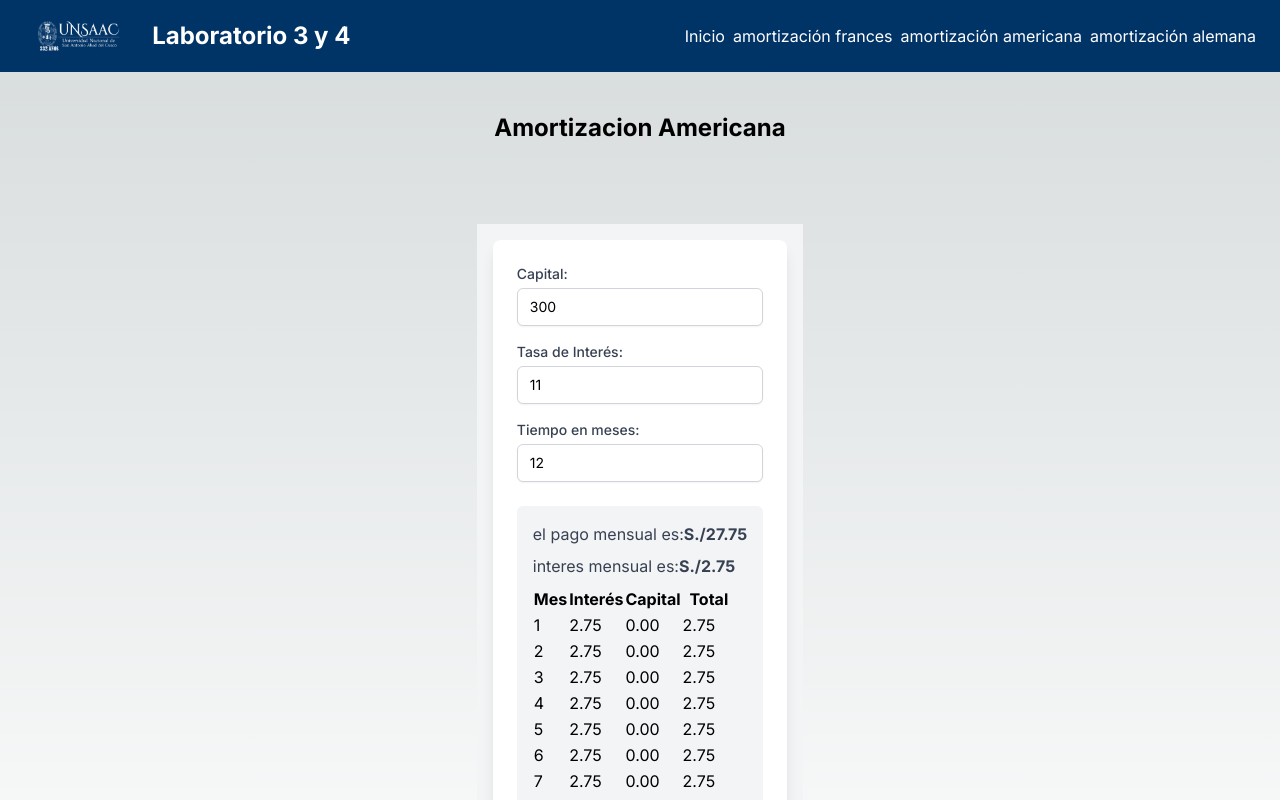
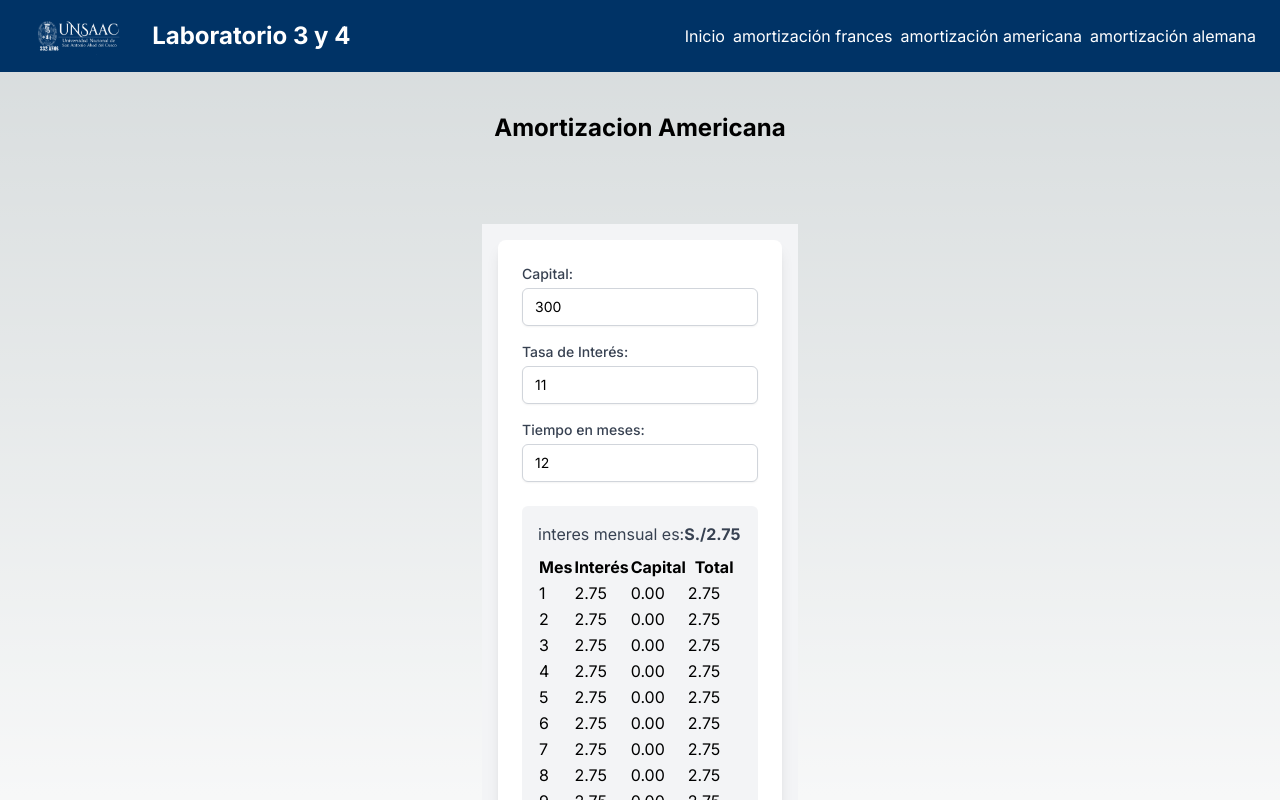
Before and after one commit to hectorDev2/rateSimpleAndCompose, a Next.js app: page /amortizacion-americana in a window 1280 px wide. Shown: the top 800 px of the page. Built offline with nearby package versions, Linux system fonts and the light colour scheme.

Commit message:
update American.tsx and page.tsx

```diff
--- a/src/app/components/American.tsx
+++ b/src/app/components/American.tsx
@@ -97,17 +97,6 @@ export default function AmericanComponent() {
         </form>
         <div className="bg-gray-100 dark:bg-gray-800 rounded-md p-4 space-y-2">
           <p className="text-gray-700 dark:text-gray-300">
-            el pago mensual es:
-            <span className="font-bold">
-              S./
-              {Math.round(
-                ((capital * (rate / 100)) / time + Number.EPSILON) * 100
-              ) /
-                100 +
-                capital / time}
-            </span>
-          </p>
-          <p className="text-gray-700 dark:text-gray-300">
             interes mensual es:
             <span className="font-bold">
               S./
--- a/src/app/page.tsx
+++ b/src/app/page.tsx
@@ -10,7 +10,7 @@ export default function Home() {
         Interes Simple y compuesto
       </h2>
 
-      <main className="flex min-h-screen  flex-wrap  justify-center gap-9 p-10">
+      <main className="flex min-h-screen  flex-wrap  justify-center gap-9 p-20">
         <RateSimple />
         <RateCompose />
       </main>
```
